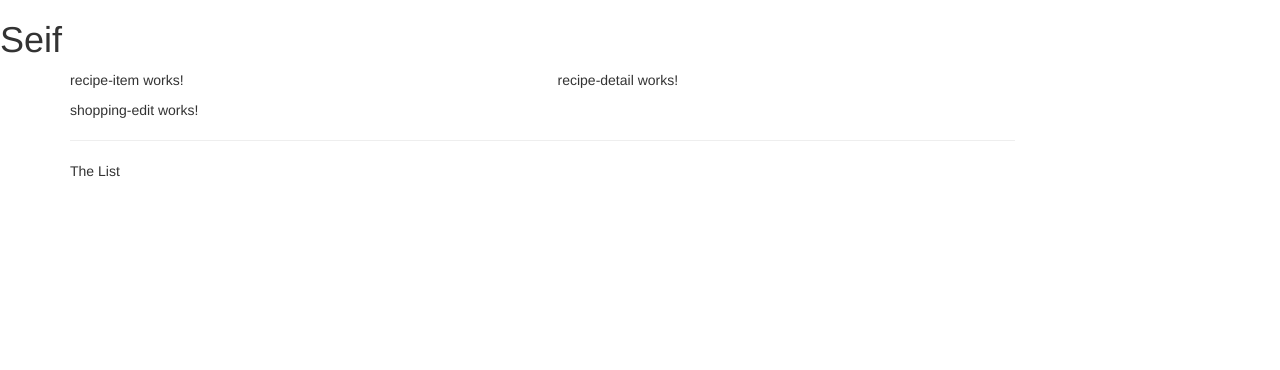
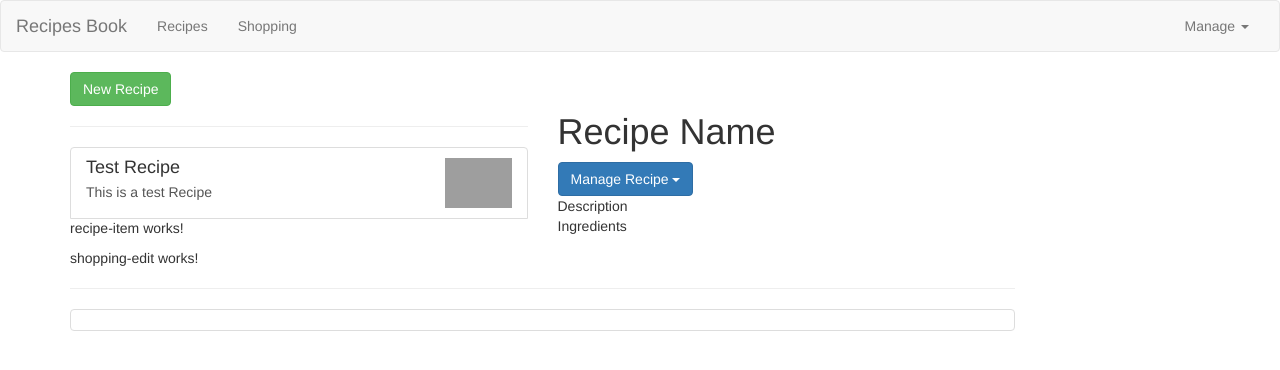
Before and after one commit to seifessam60/angular-recipes, an Angular app: page / in a window 1280 px wide. Shown: the top 370 px of the page. Built offline with nearby package versions, Linux system fonts and the light colour scheme; grey boxes are pictures that could not be loaded.

Commit message:
section1

```diff
--- a/src/app/header/header.component.html
+++ b/src/app/header/header.component.html
@@ -1 +1,25 @@
-<h1>Seif</h1>
+<nav class="navbar navbar-default">
+  <div class="container-fluid">
+    <div class="navbar-header">
+      <a href="/" class="navbar-brand">Recipes Book</a>
+    </div>
+    <div class="navbar-collapse collapse">
+      <ul class="nav navbar-nav">
+        <li><a href="/">Recipes</a></li>
+        <li><a href="/">Shopping</a></li>
+      </ul>
+      <ul class="nav navbar-nav navbar-right">
+        <li class="dropdown">
+          <a href="/" class="dropdown-toggle" role="button"
+            >Manage <span class="caret"></span
+          ></a>
+
+          <ul class="dropdown-menu">
+            <li><a href="/">Save Data</a></li>
+            <li><a href="/">Fetch Data</a></li>
+          </ul>
+        </li>
+      </ul>
+    </div>
+  </div>
+</nav>
--- a/src/app/recipes/recipe-detail/recipe-detail.component.html
+++ b/src/app/recipes/recipe-detail/recipe-detail.component.html
@@ -1 +1,34 @@
-<p>recipe-detail works!</p>
+<div class="row">
+  <div class="col-xs-12">
+    <img src="" class="image-responsive" alt="" />
+  </div>
+</div>
+<div class="row">
+  <div class="col-xs-12">
+    <h1>Recipe Name</h1>
+  </div>
+</div>
+<div class="row">
+  <div class="col-xs-12">
+    <div class="btn-group">
+      <button type="button" class="btn btn-primary dropdown-toggle">
+        Manage Recipe <span class="caret"></span>
+      </button>
+      <ul class="dropdown-menu">
+        <li><a href="/">Shopping List</a></li>
+        <li><a href="/">Edit Recipe</a></li>
+        <li><a href="/">Delete Recipe</a></li>
+      </ul>
+    </div>
+  </div>
+</div>
+<div class="row">
+  <div class="col-xs-12">
+    Description
+  </div>
+</div>
+<div class="row">
+  <div class="col-xs-12">
+    Ingredients
+  </div>
+</div>
--- a/src/app/recipes/recipe-list/recipe-list.component.html
+++ b/src/app/recipes/recipe-list/recipe-list.component.html
@@ -1 +1,25 @@
-<app-recipe-item></app-recipe-item>
+<div class="row">
+  <div class="col-xs-12">
+    <button class="btn btn-success">New Recipe</button>
+  </div>
+</div>
+<hr>
+<div class="row">
+  <div class="col-xs-12">
+    <a href="/" class="list-group-item clearfix" *ngFor="let recipe of recipes">
+      <div class="pull-left">
+        <h4 class="list-group-item-heading">{{ recipe.name }}</h4>
+        <p class="list-group-item-text">{{ recipe.description }}</p>
+      </div>
+      <span class="pull-right">
+        <img
+          [src]="recipe.imagePath"
+          alt="{{ recipe.name }}"
+          class="img-responsive"
+          style="max-height: 50px"
+        />
+      </span>
+    </a>
+    <app-recipe-item></app-recipe-item>
+  </div>
+</div>
--- a/src/app/recipes/recipe-list/recipe-list.component.ts
+++ b/src/app/recipes/recipe-list/recipe-list.component.ts
@@ -1,12 +1,19 @@
 import { Component } from '@angular/core';
+import { Recipe } from '../recipe.model';
 
 @Component({
   selector: 'app-recipe-list',
   standalone: false,
 
   templateUrl: './recipe-list.component.html',
-  styleUrl: './recipe-list.component.css'
+  styleUrl: './recipe-list.component.css',
 })
 export class RecipeListComponent {
-
+  recipes: Recipe[] = [
+    new Recipe(
+      'Test Recipe',
+      'This is a test Recipe',
+      'https://wallpaperaccess.com/full/2917213.jpg'
+    ),
+  ];
 }
--- /dev/null
+++ b/src/app/recipes/recipe.model.ts
@@ -0,0 +1,10 @@
+export class Recipe {
+  public name: string;
+  public description: string;
+  public imagePath: string;
+  constructor(name: string, desc: string, imagePath: string) {
+    this.name = name;
+    this.description = desc;
+    this.imagePath = imagePath;
+  }
+}
--- /dev/null
+++ b/src/app/shared/ingredients.model.ts
@@ -0,0 +1,3 @@
+export class Ingredients {
+  constructor(public name: string, public amount: number) {}
+}
--- a/src/app/shopping-list/shopping-list.component.html
+++ b/src/app/shopping-list/shopping-list.component.html
@@ -2,6 +2,8 @@
   <div class="col-xs-10">
     <app-shopping-edit></app-shopping-edit>
     <hr />
-    <p>The List</p>
+    <ul class="list-group">
+      <a class="list-group-item" style="cursor: pointer"></a>
+    </ul>
   </div>
 </div>
--- a/src/app/shopping-list/shopping-list.component.ts
+++ b/src/app/shopping-list/shopping-list.component.ts
@@ -8,5 +8,5 @@
   styleUrl: './shopping-list.component.css'
 })
 export class ShoppingListComponent {
-
+  ingredients = [];
 }
```
